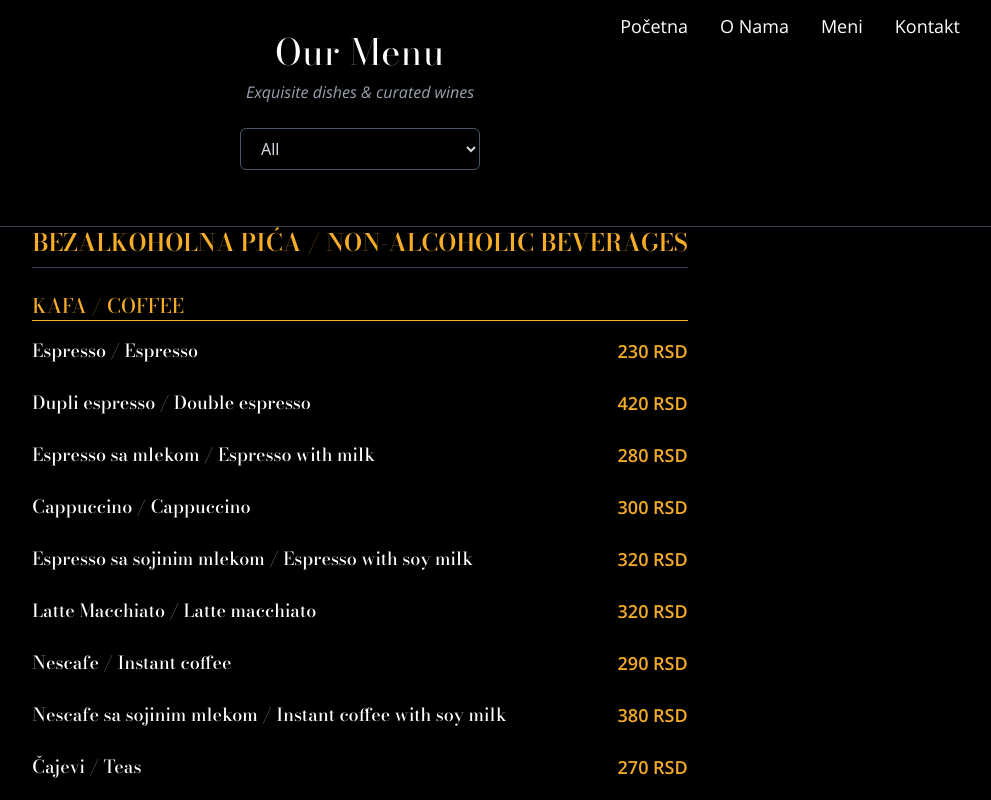
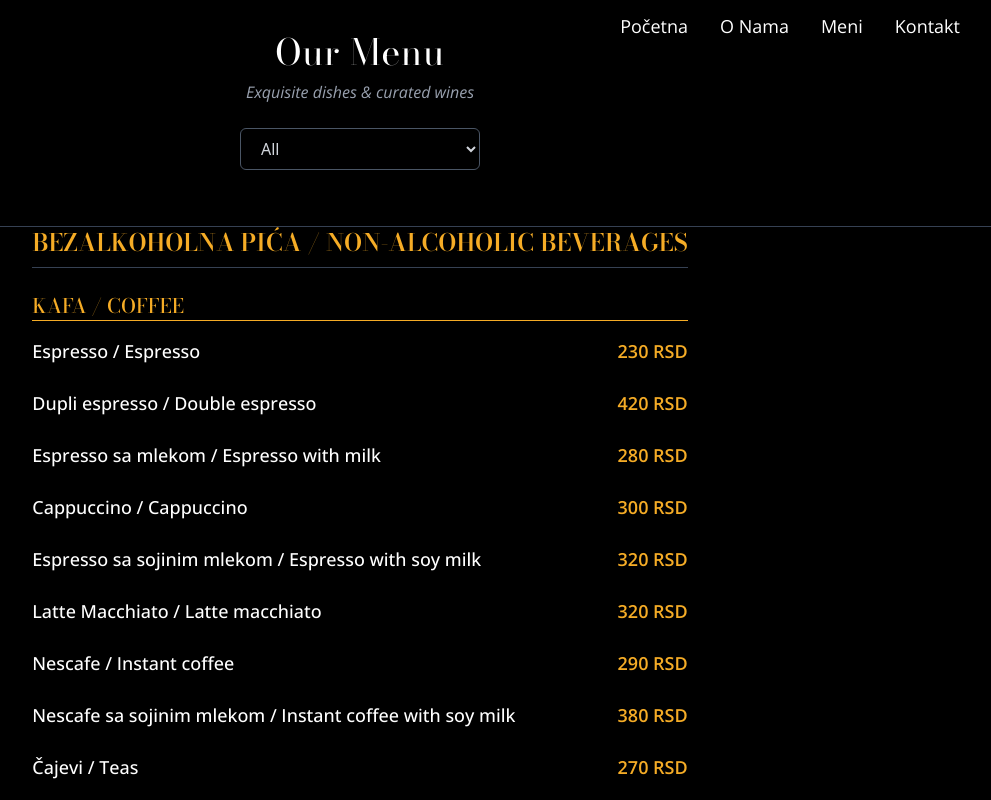
Before and after one commit to MihailoTerzic/wine-fine, a Next.js app: page /menu in a window 1280 px wide. Shown: the top 800 px of the page, without its empty margins (280-1271 px from the left). Built offline with nearby package versions, Linux system fonts and the light colour scheme.

Commit message:
test za menu font

```diff
--- a/app/menu/page.js
+++ b/app/menu/page.js
@@ -96,7 +96,7 @@ export default function MenuPage() {
                         className="flex sm:flex-row justify-between items-center"
                       >
                         <div>
-                          <h4 className="text-lg font-medium">{item.name}</h4>
+                          <p className="text-lg font-medium">{item.name}</p>
                           {item.description && (
                             <p className="text-sm text-gray-400">{item.description}</p>
                           )}
```
